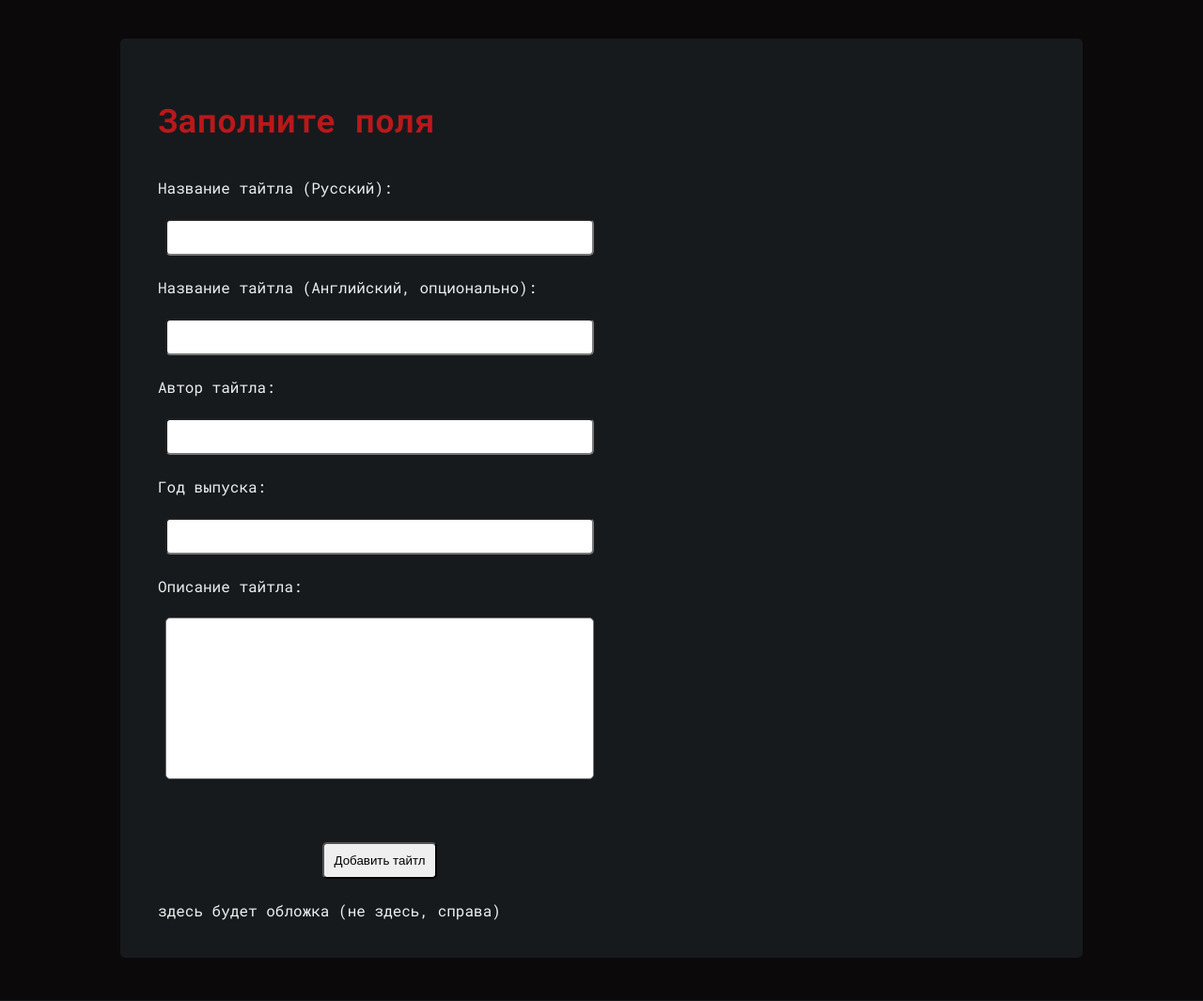
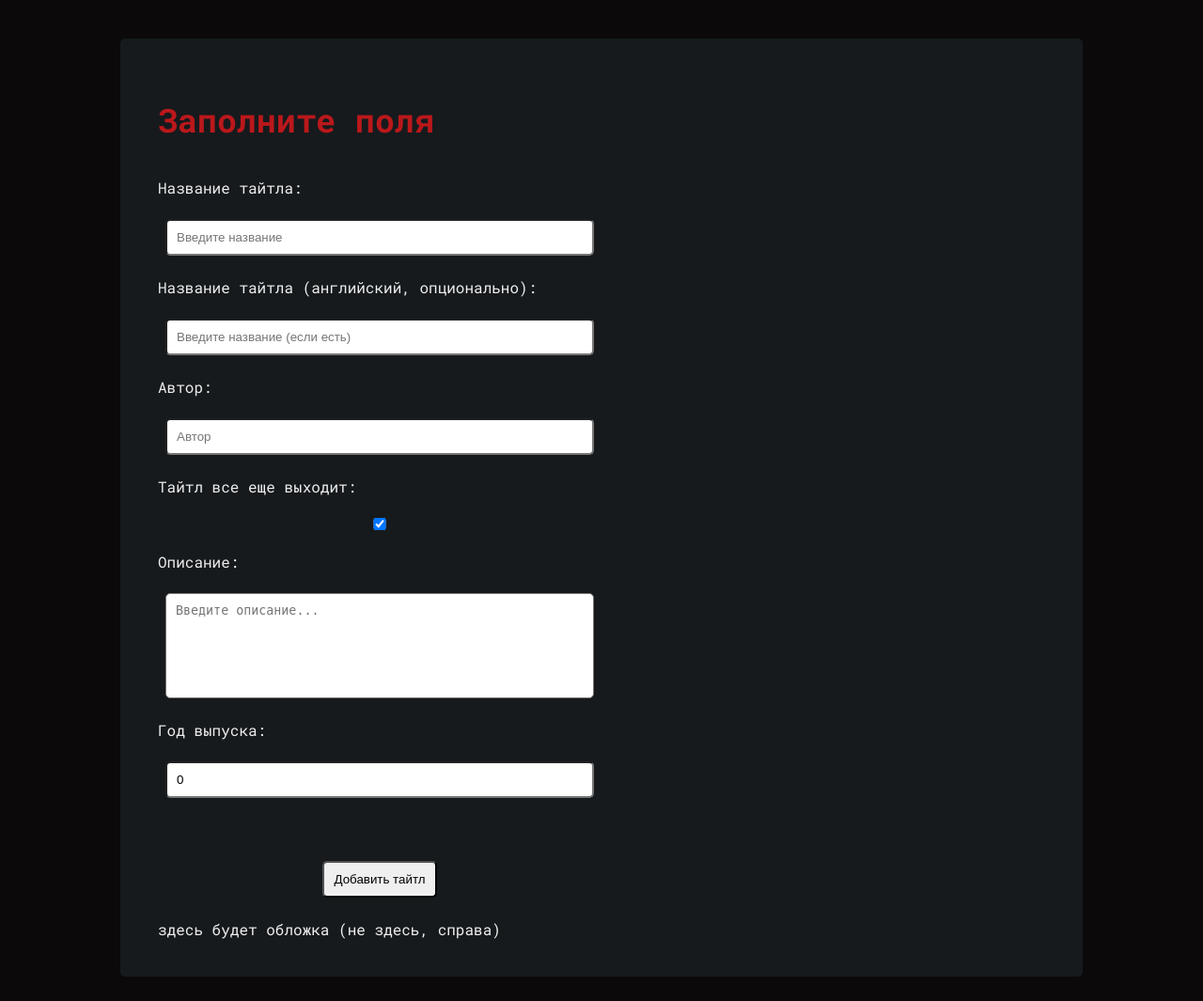
Before and after one commit to kv4D/abaslib, a Django app: page /upload_title/ in a window 1280 px wide. Shown: the part 74-1139 px from the top of the page at 94% size. Run offline with Django 5.2, Linux system fonts and the light colour scheme; the visitor is signed in with stand-in values (Sample User, id 1).

Commit message:
Обновлены формы и их отображение для main приложения
Для улучшения структуры информация для форм была перенесена
в класс Meta

```diff
--- a/main/forms.py
+++ b/main/forms.py
@@ -1,6 +1,7 @@
 """Contains forms for 'main' app"""
 from django import forms
 from django.contrib.auth import get_user_model
+from django.utils.translation import gettext_lazy as _
 from . models import TextTitle, GraphicTitle, TextTitleChapter, GraphicTitleChapter, GraphicTitlePage
 
 class TextTitleForm(forms.ModelForm):
@@ -12,6 +13,23 @@ class TextTitleForm(forms.ModelForm):
                   'title_is_ongoing',
                   'title_description',
                   'publication_year']
+        labels = {
+            'title_name_rus': _('Название тайтла'),
+            'title_name_eng': _('Название тайтла (английский, опционально)'),
+            'title_author': _('Автор'),
+            'title_is_ongoing': _('Тайтл все еще выходит'),
+            'title_description': _('Описание'),
+            'publication_year': _('Год выпуска')
+        }
+        widgets = {
+            'title_name_rus': forms.TextInput(attrs={'placeholder': 'Введите название', 'class': 'form_input'}),
+            'title_name_eng': forms.TextInput(attrs={'placeholder': 'Введите название (если есть)', 'class': 'form_input'}),
+            'title_author': forms.TextInput(attrs={'placeholder': 'Автор', 'class': 'form_input'}),
+            'title_is_ongoing': forms.CheckboxInput(attrs={'class': 'form_checkbox_input'}),
+            'title_description': forms.Textarea(attrs={'placeholder': 'Введите описание...', 'class': 'form_input', 'rows': 4}),
+            'publication_year': forms.NumberInput(attrs={'class': 'form_input'}),
+        }
+
 
 
 class GraphicTitleForm(forms.ModelForm):
@@ -23,6 +41,22 @@ class GraphicTitleForm(forms.ModelForm):
                   'title_is_ongoing',
                   'title_description',
                   'publication_year']
+        labels = {
+            'title_name_rus': _('Название тайтла'),
+            'title_name_eng': _('Название тайтла (английский, опционально)'),
+            'title_author': _('Автор'),
+            'title_is_ongoing': _('Тайтл все еще выходит'),
+            'title_description': _('Описание'),
+            'publication_year': _('Год выпуска')
+        }
+        widgets = {
+            'title_name_rus': forms.TextInput(attrs={'placeholder': 'Введите название', 'class': 'form_input'}),
+            'title_name_eng': forms.TextInput(attrs={'placeholder': 'Введите название (если есть)', 'class': 'form_input'}),
+            'title_author': forms.TextInput(attrs={'placeholder': 'Автор', 'class': 'form_input'}),
+            'title_is_ongoing': forms.CheckboxInput(attrs={'class': 'form_checkbox_input'}),
+            'title_description': forms.Textarea(attrs={'placeholder': 'Введите описание...', 'class': 'form_input', 'rows': 6}),
+            'publication_year': forms.NumberInput(attrs={'class': 'form_input'}),
+        }
 
 class TextTitleChapterForm(forms.ModelForm):
     class Meta:
@@ -31,6 +65,16 @@ class TextTitleChapterForm(forms.ModelForm):
                   'chapter_name',
                   'chapter_number',
                   'text_content']
+        labels = {
+            'title': _('Тайтл'),
+            'chapter_name': _('Название главы'),
+            'chapter_number': _('Номер главы'),
+            'text_content': _('Содержание главы')
+        }
+        widgets = {
+            'chapter_name': forms.TextInput(attrs={'placeholder': 'Введите название', 'class': 'form_input'}),
+            'chapter_number': forms.NumberInput(attrs={'class': 'form_input'}),
+        }
 
     def __init__(self, *args, title=None, **kwargs):
         super().__init__(*args, **kwargs)
@@ -45,6 +89,15 @@ class GraphicTitleChapterForm(forms.ModelForm):
         fields = ['title',
                   'chapter_name',
                   'chapter_number']
+        labels = {
+            'title': _('Тайтл'),
+            'chapter_name': _('Название главы'),
+            'chapter_number': _('Номер главы')
+        }
+        widgets = {
+            'chapter_name': forms.TextInput(attrs={'placeholder': 'Введите название', 'class': 'form_input'}),
+            'chapter_number': forms.NumberInput(attrs={'class': 'form_input'}),
+        }
 
     def __init__(self, *args, title=None, **kwargs):
         super().__init__(*args, **kwargs)
@@ -76,7 +129,14 @@ class GraphicTitlePageForm(forms.ModelForm):
 
     class Meta:
         model = GraphicTitlePage
-        fields = ['chapter', 'page_number', 'image']
+        fields = ['chapter',
+                  'page_number',
+                  'image']
+        labels = {
+            'chapter': _('Глава'),
+            'page_number': _('Номер страницы'),
+            'image': _('Страница (изображение)')
+        }
 
     def __init__(self, *args, chapter=None, **kwargs):
         super().__init__(*args, **kwargs)
--- a/main/models.py
+++ b/main/models.py
@@ -28,7 +28,7 @@ class Title(models.Model):
     for graphic and text content
     """
     title_name_rus = models.CharField(max_length=100, unique=True)
-    title_name_eng = models.CharField(max_length=100, unique=True)
+    title_name_eng = models.CharField(max_length=100, unique=True, blank=True)
     title_author = models.CharField(max_length=100)
     title_is_ongoing = models.BooleanField(default=True)
     title_description = models.TextField()
--- a/main/templates/main/upload_title.html
+++ b/main/templates/main/upload_title.html
@@ -19,23 +19,9 @@
         {% csrf_token %}
           <div id="input">
             <h1>Заполните поля</h1>
-            <label for="title_name_rus">Название тайтла (Русский):</label>
-            <input autocomplete="off" type="text" name="title_name_rus" maxlength="255" required id="title_name_rus" />
-
-            <label for="title_name_eng">Название тайтла (Английский, опционально):</label>
-            <input autocomplete="off" type="text" name="title_name_eng" maxlength="255" id="title_name_eng" />
-
-            <label for="title_author">Автор тайтла:</label>
-            <input autocomplete="off" type="text" name="title_author" maxlength="255" required id="title_author" />
-
-            <label for="publication_year">Год выпуска:</label>
-            <input autocomplete="off" type="number" name="publication_year" min="0" required id="publication_year" />
-
-            <label for="title_description">Описание тайтла:</label>
-            <textarea spellcheck="true" name="title_description" cols="40" rows="10" required id="title_description"></textarea>
-            <br />
-            <button name="submit">Добавить тайтл</button>
-
+              {{ form.as_table }}
+              <br />
+              <button name="submit">Добавить тайтл</button>
             <div id="title_cover">
               здесь будет обложка (не здесь, справа)
             </div>
--- a/main/views.py
+++ b/main/views.py
@@ -85,7 +85,6 @@ def upload_chapter_view(request, title_id=None):
     title_type = request.GET.get('title_type')
 
     if title_type == 'text':
-        print(1)
         form = TextTitleChapterForm
         title = get_object_or_404(TextTitle, id=title_id)
     else:
@@ -93,10 +92,8 @@ def upload_chapter_view(request, title_id=None):
         title = get_object_or_404(GraphicTitle, id=title_id)
 
     if request.method == 'POST':
-        print(2)
         form = form(request.POST, request.FILES, title=title)
         if form.is_valid():
-            print(3)
             chapter = form.save(commit=False)
             chapter.title = title
             chapter.save()
```
Also changed, not shown: main/templates/main/upload_chapter.html (+2 -17 lines).
